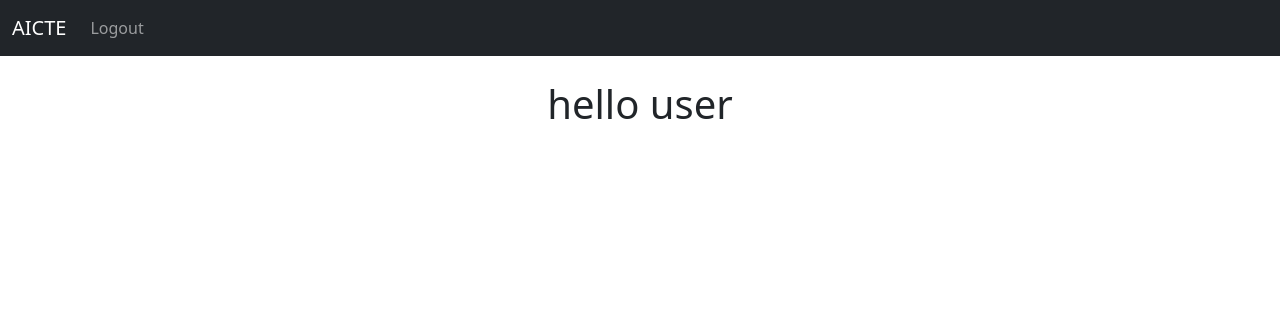
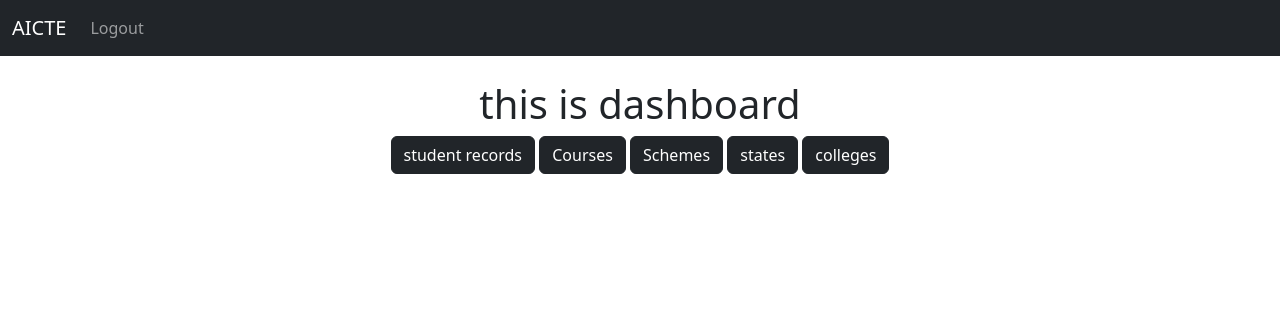
Before and after one commit to Vivek9411/SIH1459-, a Django app: page / in a window 1280 px wide. Shown: the top 316 px of the page. Run offline with Django 5.2, Linux system fonts and the light colour scheme; the visitor is signed in with stand-in values (Sample User, id 1).

Commit message:
dashboard added

```diff
--- a/SIH1459/website/templates/home.html
+++ b/SIH1459/website/templates/home.html
@@ -3,8 +3,15 @@
 {% block content %}
 
     {% if user.is_authenticated %}
+        <div class="col-ms-6 mx-auto "  style="text-align: center;">
+        <h1>this is dashboard </h1>
+        <a href="{% url 'student_page'%}" class ="btn btn-dark" >student records</a>
+        <a href="{% url 'courses_page'%}" class ="btn btn-dark" >Courses</a>
+        <a href="{% url 'schemes_page'%}" class ="btn btn-dark" >Schemes</a>
+        <a href="{% url 'state_page'%}"  class ="btn btn-dark">states </a>
+        <a href="{% url 'college_page'%}" class ="btn btn-dark" >colleges</a>
+        </div>
 
-        <h1 class="text-center">hello user</h1>
 
 
     {% else %}
--- a/SIH1459/website/urls.py
+++ b/SIH1459/website/urls.py
@@ -4,5 +4,10 @@ from . import views
 urlpatterns = [
     path('',views.home,name='home'),
     path('logout/',views.logout_user,name='logout'),
+    path("student_page", views.student_page, name='student_page'),
+    path("courses_page", views.courses_page, name='courses_page'),
+    path("schemes_page", views.schemes_page, name='schemes_page'),
+    path("state_page", views.state_page, name='state_page'),
+    path("college_page", views.college_page, name='college_page'),
 
 ]
--- a/SIH1459/website/views.py
+++ b/SIH1459/website/views.py
@@ -27,3 +27,39 @@ def logout_user(request):
     logout(request)
     messages.success(request, 'You have been Logged Out...')
     return redirect('home')
+
+
+def student_page(request):
+    if request.user.is_authenticated:
+        return render(request, 'student_page.html', {})
+    else:
+        messages.success(request, 'Please log in first')
+        return redirect('home')
+
+def courses_page(request):
+    if request.user.is_authenticated:
+        return render(request, 'courses_page.html', {})
+    else:
+        messages.success(request, 'Please log in first')
+        return redirect('home')
+
+def schemes_page(request):
+    if request.user.is_authenticated:
+        return render(request, 'schemes_page.html', {})
+    else:
+        messages.success(request, 'Please log in first')
+        return redirect("home")
+
+def state_page(request):
+    if request.user.is_authenticated:
+        return render(request, 'state_page.html', {})
+    else:
+        messages.success(request, 'Please log in first')
+        return redirect("home")
+
+def college_page(request):
+    if request.user.is_authenticated:
+        return render(request, 'college_page.html', {})
+    else:
+        messages.success(request, 'Please log in first')
+        return redirect("home")
```
Also changed, not shown: SIH1459/website/templates/college_page.html (added, +9 -0 lines), SIH1459/website/templates/courses_page.html (added, +8 -0 lines), SIH1459/website/templates/schemes_page.html (added, +9 -0 lines), SIH1459/website/templates/state_page.html (added, +9 -0 lines), SIH1459/website/templates/student_page.html (added, +9 -0 lines).
